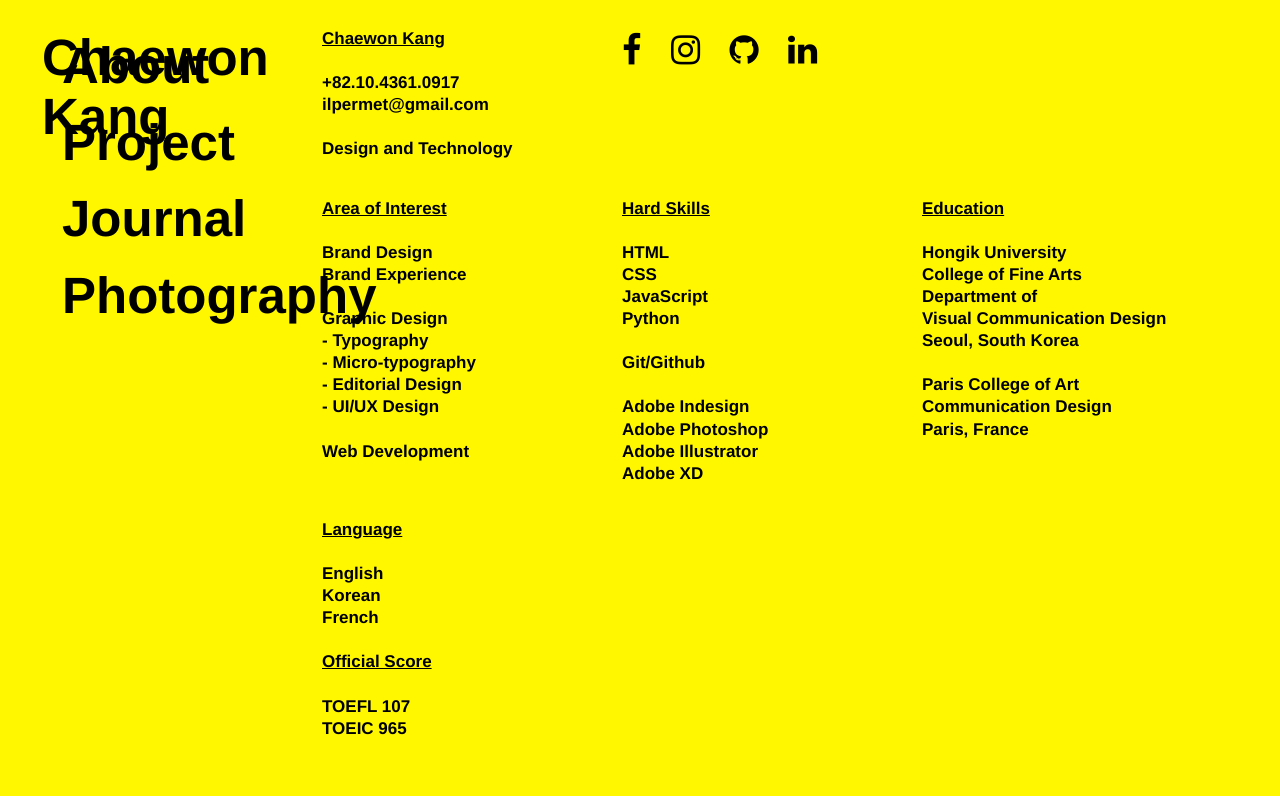
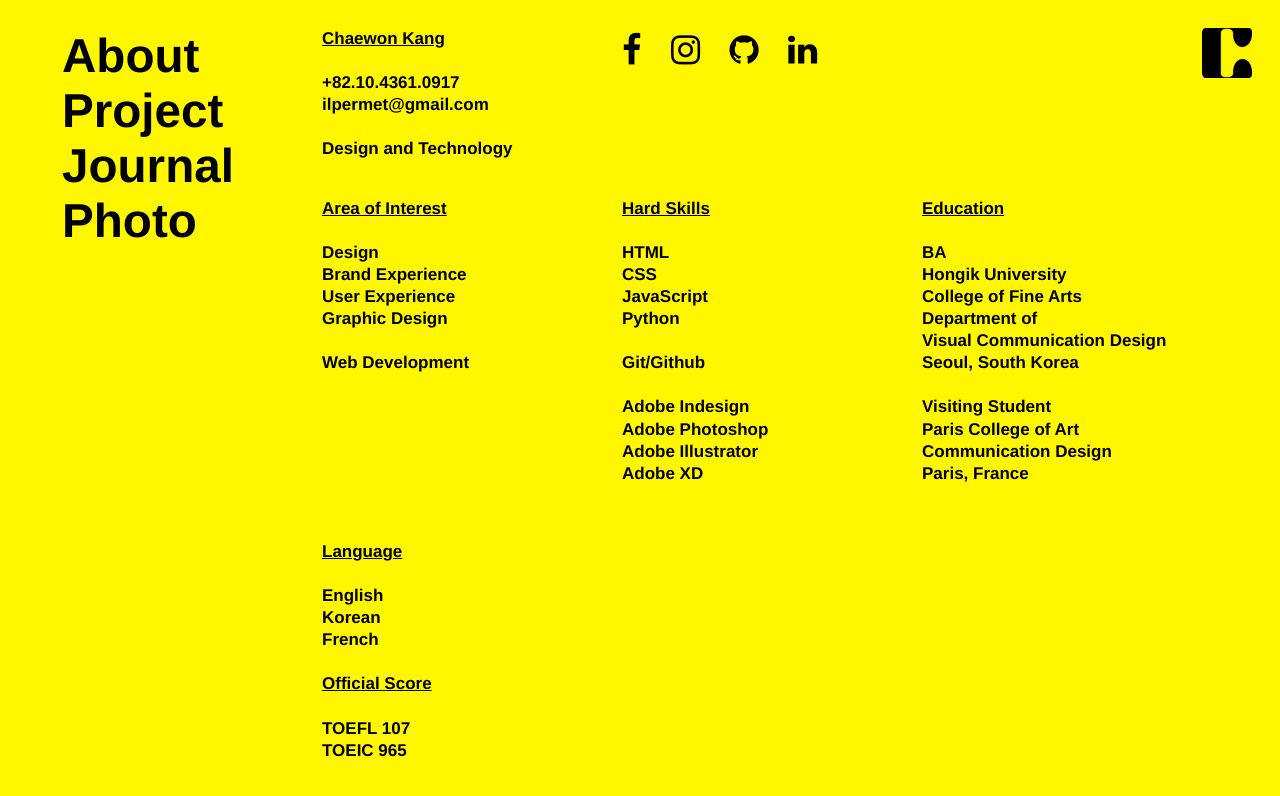
Before and after one commit to chaewonkang/chaewonkang.github.io, a plain HTML site: page index.html in a window 1280 px wide. Drawn offline with Linux system fonts and the light colour scheme.

Commit message:
Modyfing CSS

```diff
--- a/index.html
+++ b/index.html
@@ -2,20 +2,22 @@
 <html lang="en" dir="ltr">
   <head>
     <meta charset="utf-8">
-    <title>2019년 10월 25일</title>
+    <title>Chaewon Kang</title>
     <meta name="viewport" content="width=device-width, initial-scale=1, minimum-scale=1, maximum-scale=1, user-scalable=no">
     <link rel="stylesheet" href="style.css">
     <link href="https://fonts.googleapis.com/css?family=Montserrat" rel="stylesheet">
     <link rel="stylesheet" href="https://cdnjs.cloudflare.com/ajax/libs/font-awesome/4.7.0/css/font-awesome.min.css">
   </head>
   <body>
-    <h1 id="name">Chaewon <br>Kang</h1>
+    <div id="name">
+      <img src="logo.png">
+    </div>
     <div id="grid">
       <ul class="menu">
         <li><a href="index.html">About</a></li>
         <li><a href="project.html">Project</a></li>
         <li><a href="journal.html">Journal</a></li>
-        <li><a href="photos.html">Photography</a></li>
+        <li><a href="photos.html">Photo</a></li>
       </ul>
       <div>
         <div class="about">
@@ -41,16 +43,15 @@
           <p>
             <u>Area of Interest</u><br>
             <br>
-            Brand Design<br>
-            Brand Experience<br>
+            Design<br>
+             Brand Experience<br>
+             User Experience<br>
+             Graphic Design<br>
+
             <br>
-            Graphic Design<br>
-            - Typography<br>
-            - Micro-typography<br>
-            - Editorial Design<br>
-            - UI/UX Design<br>
-           <br>
-            Web Development<br>
+            Web Development
+            <br>
+
           </p>
           <p>
             <u>Hard Skills</u><br>
@@ -70,12 +71,14 @@
           <p>
             <u>Education</u><br>
             <br>
+            BA<br>
             Hongik University<br>
             College of Fine Arts<br>
             Department of<br>
             Visual Communication Design<br>
             Seoul, South Korea<br>
             <br>
+            Visiting Student<br>
             Paris College of Art<br>
             Communication Design<br>
             Paris, France<br>
--- a/style.css
+++ b/style.css
@@ -11,6 +11,10 @@ body {
 a {
   color:black;
   text-decoration: none;
+}
+
+li {
+  margin: 0;
 }
 
 a:hover {
@@ -60,19 +64,22 @@ ul {
 }
 
 .menu {
-  font-size: 3em;
-  line-height: 1.5em;
+  font-size: 2.8em;
+}
+
+.category {
+  text-decoration: none;
+  font-weight: 300;
 }
 
 #name {
-  text-align: left;
   padding: 20px;
-  position: fixed;
   float: right;
-  width: 250px;
+  width: 50px;
 }
 
 h1 {
+  text-align: left;
   font-size: 3em;
 }
 
@@ -88,8 +95,7 @@ h1 {
 }
 
 img {
-  width: 80%;
-  padding-top: 20px;
+  width: 100%;
 }
 .indent {
   text-indent: 40px;
@@ -115,7 +121,6 @@ input[type="button"].button {
   }
   img {
     width: 100%;
-    padding-top: 20px;
   }
   iframe {
     width: 100%;
@@ -144,7 +149,6 @@ input[type="button"].button {
   }
   img {
     width: 100%;
-    padding-top: 10px;
   }
   iframe {
     width: 100%;
@@ -157,7 +161,6 @@ input[type="button"].button {
   }
   img {
     width: 100%;
-    padding-top: 10px;
   }
   iframe {
     width: 100%;
```
Also changed, not shown: logo.png (added).
